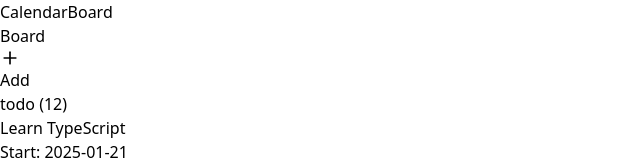
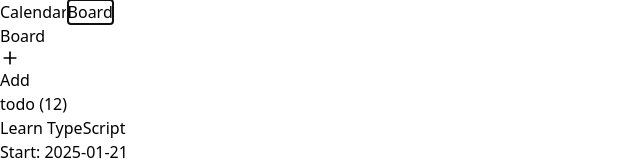
Before and after one commit to pyj2025/day-task-sync-ui, a Next.js app: page / in a window 1280 px wide. Both pictures are taken after a click on the tab "Board". Shown: the top 160 px of the page, without its empty margins (0-640 px from the left). Built offline with nearby package versions, Linux system fonts and the light colour scheme.

Commit message:
update home screen styles

```diff
--- a/package.json
+++ b/package.json
@@ -11,6 +11,7 @@
   "dependencies": {
     "@radix-ui/react-dialog": "^1.1.4",
     "@radix-ui/react-slot": "^1.1.1",
+    "@radix-ui/react-tabs": "^1.1.2",
     "class-variance-authority": "^0.7.1",
     "clsx": "^2.1.1",
     "lucide-react": "^0.473.0",
--- /dev/null
+++ b/src/components/ui/tabs.tsx
@@ -0,0 +1,55 @@
+'use client';
+
+import * as React from 'react';
+import * as TabsPrimitive from '@radix-ui/react-tabs';
+
+import { cn } from '@/lib/utils';
+
+const Tabs = TabsPrimitive.Root;
+
+const TabsList = React.forwardRef<
+  React.ElementRef<typeof TabsPrimitive.List>,
+  React.ComponentPropsWithoutRef<typeof TabsPrimitive.List>
+>(({ className, ...props }, ref) => (
+  <TabsPrimitive.List
+    ref={ref}
+    className={cn(
+      'inline-flex h-9 items-center justify-center rounded-lg bg-muted p-1 text-muted-foreground',
+      className
+    )}
+    {...props}
+  />
+));
+TabsList.displayName = TabsPrimitive.List.displayName;
+
+const TabsTrigger = React.forwardRef<
+  React.ElementRef<typeof TabsPrimitive.Trigger>,
+  React.ComponentPropsWithoutRef<typeof TabsPrimitive.Trigger>
+>(({ className, ...props }, ref) => (
+  <TabsPrimitive.Trigger
+    ref={ref}
+    className={cn(
+      'inline-flex items-center justify-center whitespace-nowrap rounded-md px-3 py-1 text-sm font-medium ring-offset-background transition-all focus-visible:outline-none focus-visible:ring-2 focus-visible:ring-ring focus-visible:ring-offset-2 disabled:pointer-events-none disabled:opacity-50 data-[state=active]:bg-background data-[state=active]:text-foreground data-[state=active]:shadow',
+      className
+    )}
+    {...props}
+  />
+));
+TabsTrigger.displayName = TabsPrimitive.Trigger.displayName;
+
+const TabsContent = React.forwardRef<
+  React.ElementRef<typeof TabsPrimitive.Content>,
+  React.ComponentPropsWithoutRef<typeof TabsPrimitive.Content>
+>(({ className, ...props }, ref) => (
+  <TabsPrimitive.Content
+    ref={ref}
+    className={cn(
+      'mt-2 ring-offset-background focus-visible:outline-none focus-visible:ring-2 focus-visible:ring-ring focus-visible:ring-offset-2',
+      className
+    )}
+    {...props}
+  />
+));
+TabsContent.displayName = TabsPrimitive.Content.displayName;
+
+export { Tabs, TabsList, TabsTrigger, TabsContent };
--- a/src/pages/_document.tsx
+++ b/src/pages/_document.tsx
@@ -1,10 +1,10 @@
-import { Html, Head, Main, NextScript } from "next/document";
+import { Html, Head, Main, NextScript } from 'next/document';
 
 export default function Document() {
   return (
     <Html lang="en">
       <Head />
-      <body className="antialiased">
+      <body>
         <Main />
         <NextScript />
       </body>
--- a/src/pages/index.tsx
+++ b/src/pages/index.tsx
@@ -3,14 +3,18 @@
 import Login from '@/components/login';
 import Calendar from '@/components/calendar';
 import Board from '@/components/board';
+import { Tabs, TabsList, TabsTrigger } from '@/components/ui/tabs';
 
 export default function Home() {
   const { user, isLoading } = useAuth();
-
   const [activeComponent, setActiveComponent] = useState('calendar');
 
   if (isLoading) {
-    return <div>Loading...</div>;
+    return (
+      <div className="flex h-screen items-center justify-center">
+        <div className="animate-spin rounded-full h-8 w-8 border-b-2 border-blue-500" />
+      </div>
+    );
   }
 
   if (!user) {
@@ -18,35 +22,46 @@
   }
 
   return (
-    <div>
-      <nav className="flex justify-center gap-4 bg-gray-100 p-4 border-b border-gray-300">
-        <button
-          className={`px-6 py-2 rounded-md transition-all duration-300 ${
-            activeComponent === 'calendar'
-              ? 'bg-blue-500 text-white'
-              : 'bg-white text-gray-700 border border-gray-300 hover:bg-gray-200'
-          }`}
-          onClick={() => setActiveComponent('calendar')}
-        >
-          Calendar
-        </button>
-        <button
-          className={`px-6 py-2 rounded-md transition-all duration-300 ${
-            activeComponent === 'board'
-              ? 'bg-blue-500 text-white'
-              : 'bg-white text-gray-700 border border-gray-300 hover:bg-gray-200'
-          }`}
-          onClick={() => setActiveComponent('board')}
-        >
-          Board
-        </button>
-      </nav>
-      <div className="mt-4 p-4">
-        <div className="grid grid-cols-1 gap-4">
-          {activeComponent === 'calendar' && <Calendar />}
-          {activeComponent === 'board' && <Board />}
+    <div className="h-screen flex flex-col bg-gray-50 overflow-hidden">
+      <div className="border-b bg-white">
+        <div className="max-w-6xl mx-auto">
+          <Tabs
+            value={activeComponent}
+            onValueChange={setActiveComponent}
+            className="w-full flex justify-center"
+          >
+            <TabsList className="h-16">
+              <TabsTrigger
+                value="calendar"
+                className="data-[state=active]:bg-blue-50 data-[state=active]:text-blue-700 px-8"
+              >
+                Calendar
+              </TabsTrigger>
+              <TabsTrigger
+                value="board"
+                className="data-[state=active]:bg-blue-50 data-[state=active]:text-blue-700 px-8"
+              >
+                Board
+              </TabsTrigger>
+            </TabsList>
+          </Tabs>
         </div>
       </div>
+
+      <main className="flex-1 min-h-0 w-full max-w-6xl mx-auto">
+        <div className="h-full">
+          {activeComponent === 'calendar' && (
+            <div className="h-full">
+              <Calendar />
+            </div>
+          )}
+          {activeComponent === 'board' && (
+            <div className="h-full">
+              <Board />
+            </div>
+          )}
+        </div>
+      </main>
     </div>
   );
 }
```
Also changed, not shown: 1 other file (tests, documents, lock files or other folders).
